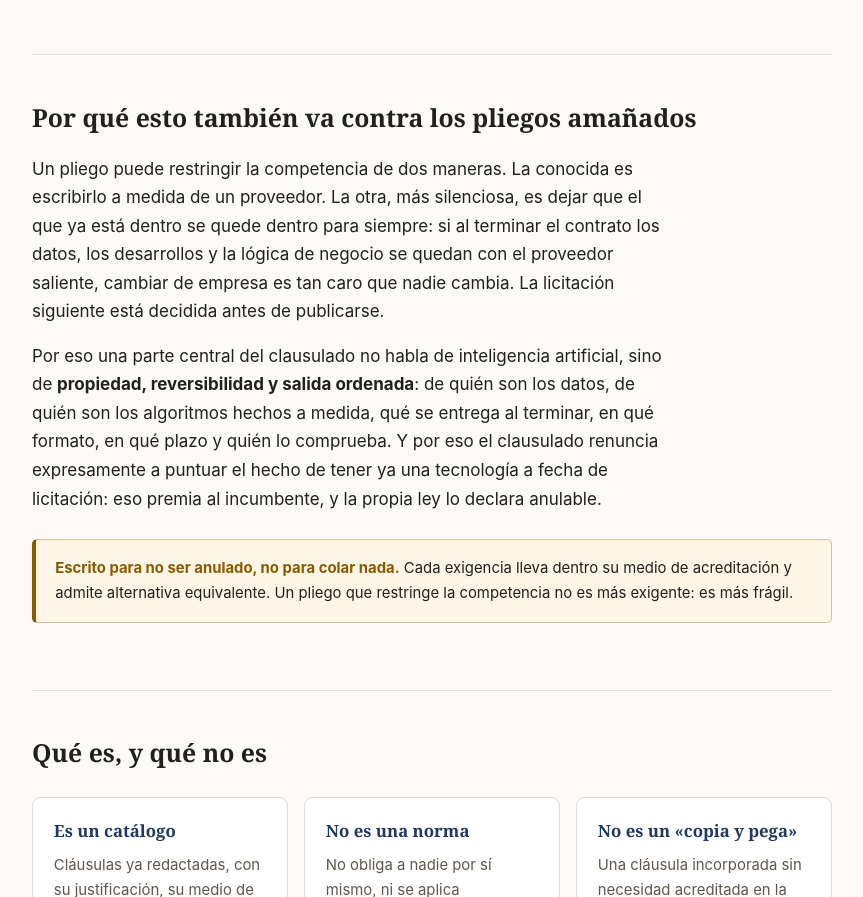
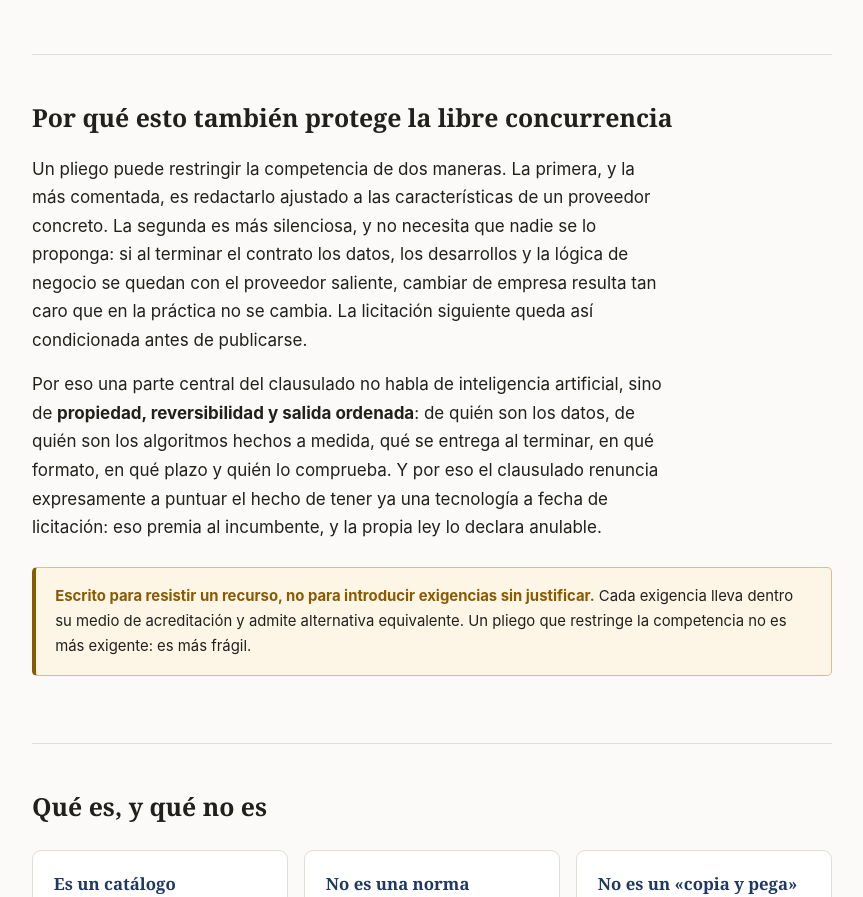
Before and after one commit to migueldadd4u/ai-clauses, a plain HTML site: page docs/index.html in a window 1280 px wide. Shown: the part 4187-5084 px from the top of the page, without its empty margins (208-1071 px from the left). Drawn offline with Linux system fonts and the light colour scheme.

Commit message:
Fuera «pliegos amañados» de la portada: lo mismo, en el registro de la LCSP
Petición de Delfina esta noche por WhatsApp («lo de amañados está quitado
tb, no?»). Era literal y estaba en un sitio solo, pero en el peor: el
titular de una sección de la portada web, que es la página que ella manda
por enlace a contratación, jurídico, intervención, alcaldía y al consejero
de Digitalización.

- El titular «Por qué esto también va contra los pliegos amañados» pasa a
  «Por qué esto también protege la libre concurrencia», que es el término
  de la propia Ley de Contratos y dice lo mismo.
- El párrafo ya no presenta la restricción de competencia como algo que
  alguien hace a propósito: la primera vía es «redactarlo ajustado a las
  características de un proveedor concreto» y la segunda «no necesita que
  nadie se lo proponga». El mecanismo descrito es idéntico.
- El aviso «Escrito para no ser anulado, no para colar nada» pasa a
  «Escrito para resistir un recurso, no para introducir exigencias sin
  justificar»: mismo sentido, y además más preciso.

Comprobado a 0 «amañad*» en todo el repo. Repasadas también las demás
páginas públicas en busca del mismo registro; sólo aparece «cautivo», que
describe la situación de la administración y no la conducta de nadie: es
el término estándar de dependencia de proveedor y se queda.

El rótulo de versión NO se toca: Delfina confirmó a las 21:45 que no hace
falta cambiar el número.

Co-Authored-By: Claude Opus 5 <noreply@anthropic.com>

```diff
--- a/docs/index.html
+++ b/docs/index.html
@@ -170,21 +170,21 @@
   </section>
 
   <section class="bloque">
-    <h2>Por qué esto también va contra los pliegos amañados</h2>
-    <p>Un pliego puede restringir la competencia de dos maneras. La conocida es escribirlo a medida de
-    un proveedor. La otra, más silenciosa, es dejar que el que ya está dentro se quede dentro para
-    siempre: si al terminar el contrato los datos, los desarrollos y la lógica de negocio se quedan
-    con el proveedor saliente, cambiar de empresa es tan caro que nadie cambia. La licitación
-    siguiente está decidida antes de publicarse.</p>
+    <h2>Por qué esto también protege la libre concurrencia</h2>
+    <p>Un pliego puede restringir la competencia de dos maneras. La primera, y la más comentada, es
+    redactarlo ajustado a las características de un proveedor concreto. La segunda es más silenciosa,
+    y no necesita que nadie se lo proponga: si al terminar el contrato los datos, los desarrollos y la
+    lógica de negocio se quedan con el proveedor saliente, cambiar de empresa resulta tan caro que en
+    la práctica no se cambia. La licitación siguiente queda así condicionada antes de publicarse.</p>
     <p>Por eso una parte central del clausulado no habla de inteligencia artificial, sino de
     <strong>propiedad, reversibilidad y salida ordenada</strong>: de quién son los datos, de quién son
     los algoritmos hechos a medida, qué se entrega al terminar, en qué formato, en qué plazo y quién
     lo comprueba. Y por eso el clausulado renuncia expresamente a puntuar el hecho de tener ya una
     tecnología a fecha de licitación: eso premia al incumbente, y la propia ley lo declara anulable.</p>
     <div class="aviso">
-      <strong>Escrito para no ser anulado, no para colar nada.</strong> Cada exigencia lleva dentro su
-      medio de acreditación y admite alternativa equivalente. Un pliego que restringe la competencia
-      no es más exigente: es más frágil.
+      <strong>Escrito para resistir un recurso, no para introducir exigencias sin justificar.</strong>
+      Cada exigencia lleva dentro su medio de acreditación y admite alternativa equivalente. Un pliego
+      que restringe la competencia no es más exigente: es más frágil.
     </div>
   </section>
 
```
